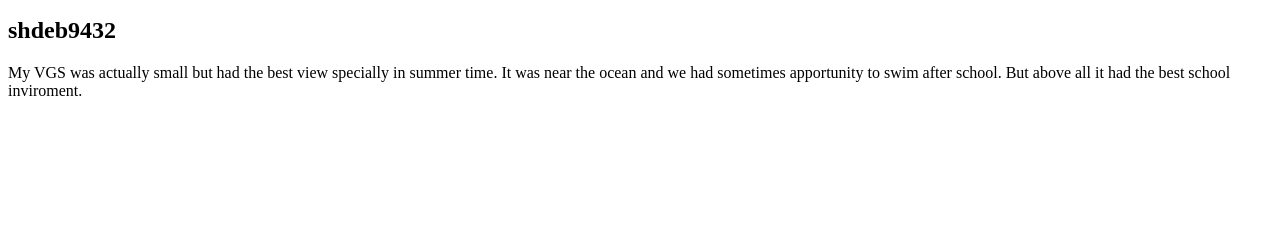
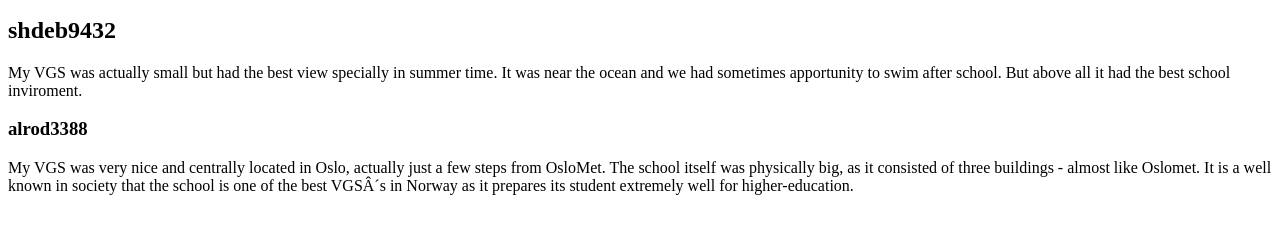
Before and after one commit to OsloMet-web/1stOblig-gruppe-9, a plain HTML site: page Create a second page (B).html in a window 1280 px wide. Shown: the part 101-334 px from the top of the page. Drawn offline with Linux system fonts and the light colour scheme.

Commit message:
Update Create a second page (B).html
alrod3388 VGS commit

```diff
--- a/Create a second page (B).html
+++ b/Create a second page (B).html
@@ -14,8 +14,9 @@ The school had many halls for practicing different types of sports. </p>
 <p> My VGS was actually small but had the best view specially in summer time.
     It was near the ocean and we had sometimes apportunity to swim after school. But above all it had the best school inviroment. </p>
 
-<h3></h3>
-<p></p>
+<h3>alrod3388</h3>
+<p>My VGS was very nice and centrally located in Oslo, actually just a few steps from OsloMet. The school itself was physically big, as it consisted of three buildings - almost like Oslomet.
+   It is a well known in society that the school is one of the best VGS´s in Norway as it prepares its student extremely well for higher-education. </p>
 
 <h4></h4>
 <p></p>
```
